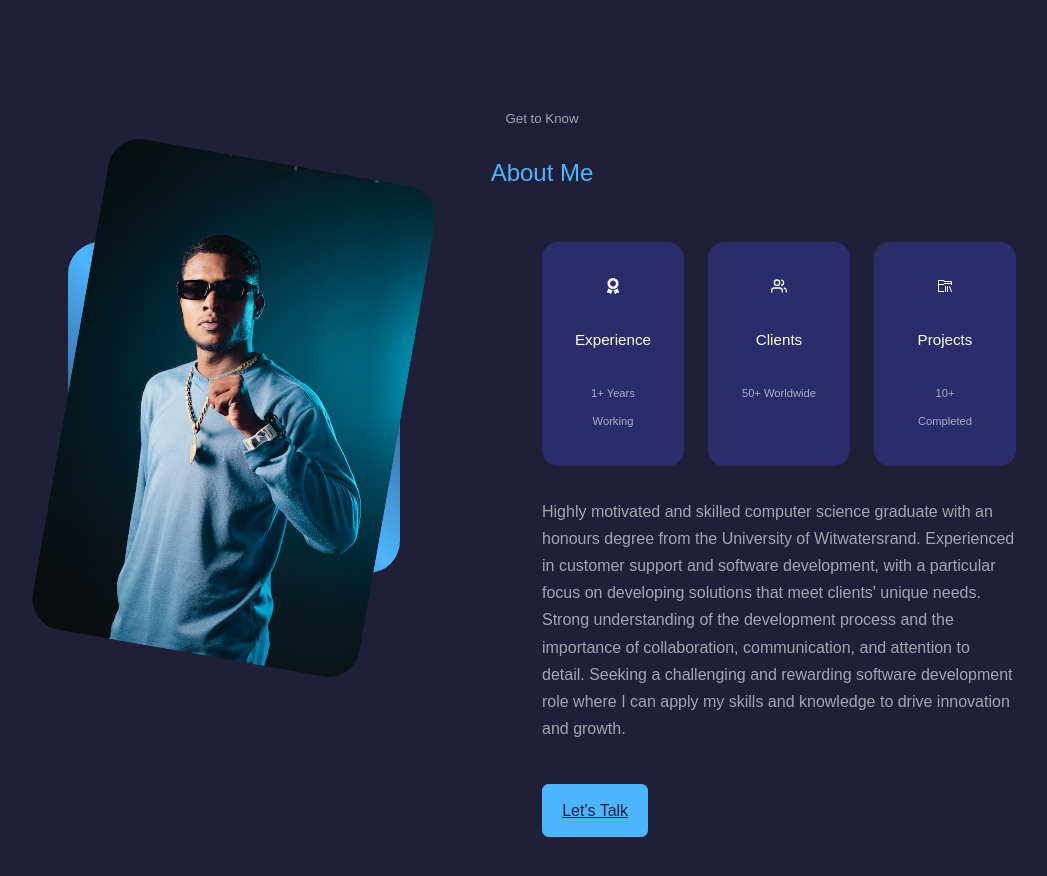
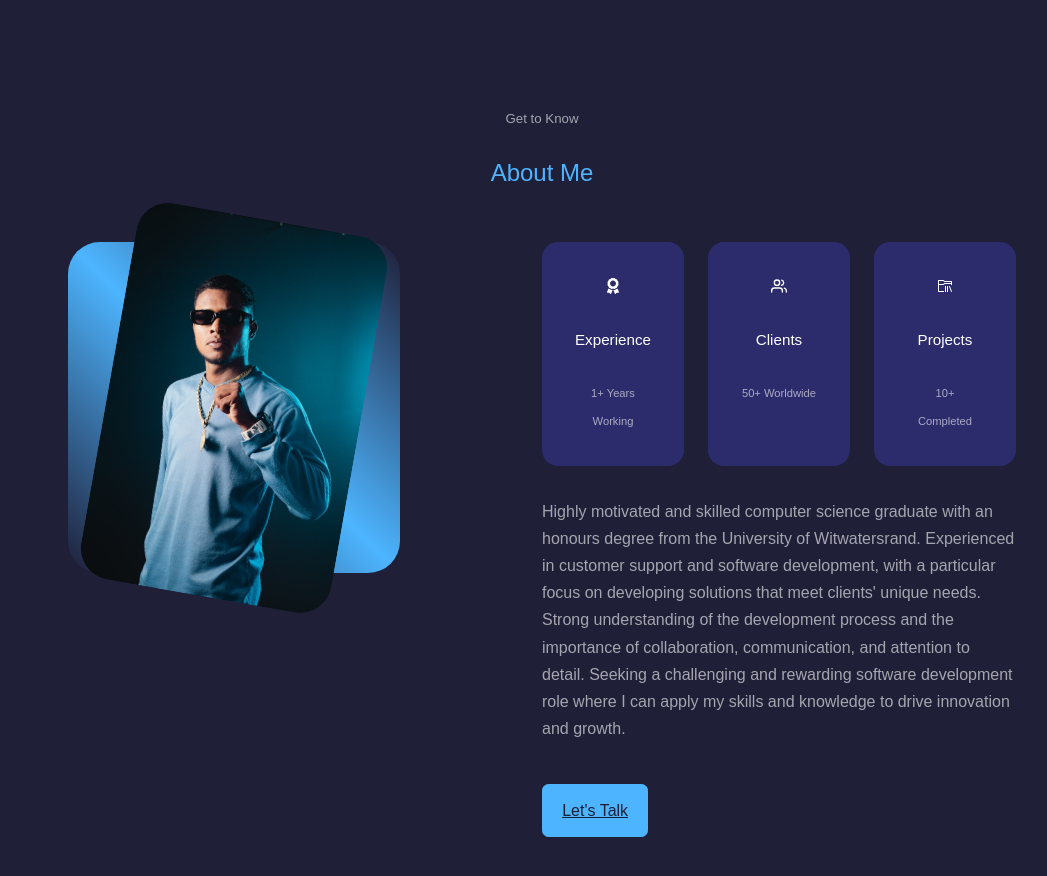
Before and after one commit to Nasiemjr/react-portfolio-website-1, a React (Create React App) app: page / in a window 1280 px wide. Shown: the part 940-1816 px from the top of the page, without its empty margins (98-1145 px from the left). Built offline with nearby package versions, Linux system fonts and the light colour scheme.

Commit message:
About additional changes

```diff
--- a/src/components/about/About.jsx
+++ b/src/components/about/About.jsx
@@ -19,7 +19,7 @@ export const About = () => {
       <div className="container about__container">
         <div className="about__me">
           <div className="about__me-image">
-            <img src={PHOTO} alt='About image'/>
+            <img src={PHOTO} alt='About image' width='381.523' height='381.523'/>
           </div>
         </div>
 
```
